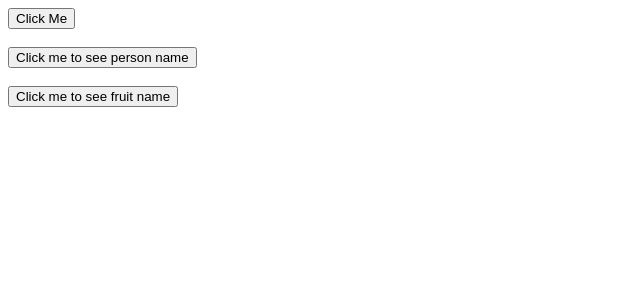
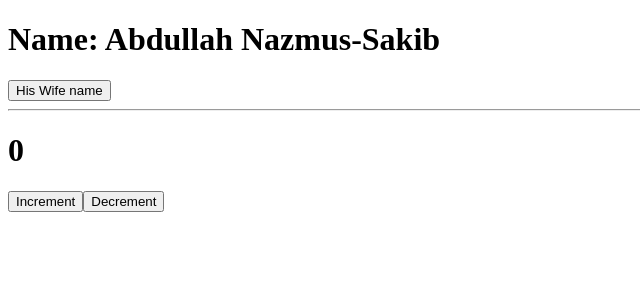
Before and after one commit to AbdullahRFA/React, a React (Vite) app in the folder my_react_app/: page / in a window 1280 px wide. Shown: the top 300 px of the page, without its empty margins (0-640 px from the left). Built offline with nearby package versions, Linux system fonts and the light colour scheme.

Commit message:
implement state and hooks

```diff
--- /dev/null
+++ b/my_react_app/src/counter_for_state.jsx
@@ -0,0 +1,25 @@
+import { useState } from "react";
+
+function Counter(){
+
+    const [count, setCount]= useState(0);
+
+    const increment=()=>{
+        setCount(count+1);
+    }
+
+    const decrement=()=>{
+        setCount(count-1);
+    }
+
+    return(
+        <div>
+        <h1>{count}</h1>
+        <button onClick={increment}>Increment</button>
+        <button onClick={decrement}>Decrement</button>
+
+        </div>
+    )
+}
+
+export default Counter;
--- a/my_react_app/src/main.jsx
+++ b/my_react_app/src/main.jsx
@@ -3,7 +3,8 @@ import { createRoot } from 'react-dom/client'
 // import './index.css'
 // import App from './App.jsx'
 // import App from './JSX_with_curly_braces.jsx'
-import App from './click_event_&_functionCall.jsx'
+// import App from './click_event_&_functionCall.jsx'
+import App from './state_in_react.jsx'
 
 createRoot(document.getElementById('root')).render(
   <StrictMode>
--- /dev/null
+++ b/my_react_app/src/state_in_react.jsx
@@ -0,0 +1,19 @@
+import { useState } from "react";
+import Counter from "./counter_for_state";
+
+function App() {
+    const [name, setName]=useState("Abdullah Nazmus-Sakib");
+
+    const changeName=()=>{
+        setName("Rafiya Akter");
+    }
+    return(
+            <div>
+                <h1>Name: {name}</h1>
+                <button onClick={changeName}>His Wife name</button>
+                <hr />
+                <Counter />
+            </div>
+    )
+}
+export default App;
```
